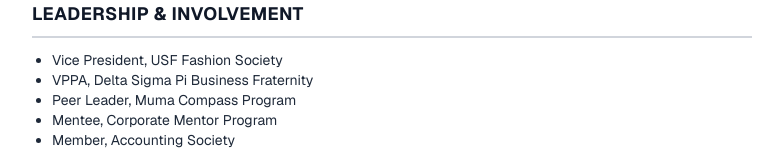
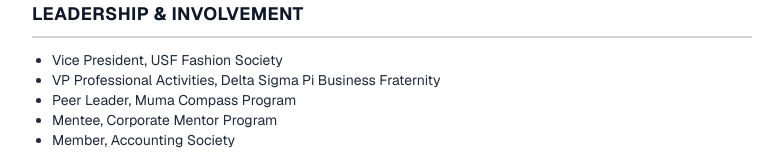
Before and after one commit to Annetrhy/nextjs-resume, a Next.js app: page / in a window 1280 px wide. Shown: the part 1322-1474 px from the top of the page, without its empty margins (248-1031 px from the left). Built offline with nearby package versions, Linux system fonts and the light colour scheme.

Commit message:
Updated git tracking and minor formatting update

```diff
--- a/app/page.tsx
+++ b/app/page.tsx
@@ -129,7 +129,7 @@
         </h2>
         <ul className="list-disc ml-5 text-sm">
           <li>Vice President, USF Fashion Society</li>
-          <li>VPPA, Delta Sigma Pi Business Fraternity</li>
+          <li>VP Professional Activities, Delta Sigma Pi Business Fraternity</li>
           <li>Peer Leader, Muma Compass Program</li>
           <li>Mentee, Corporate Mentor Program</li>
           <li>Member, Accounting Society</li>
```
